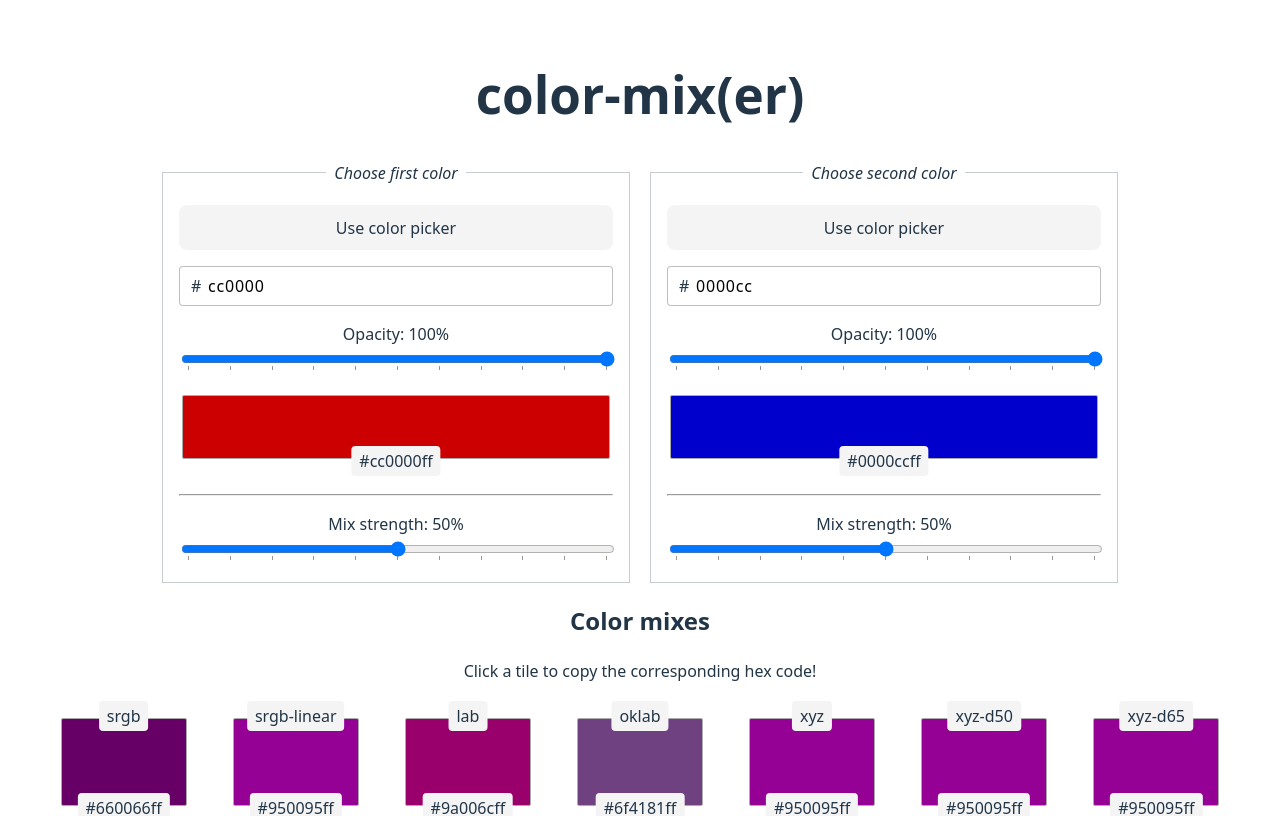
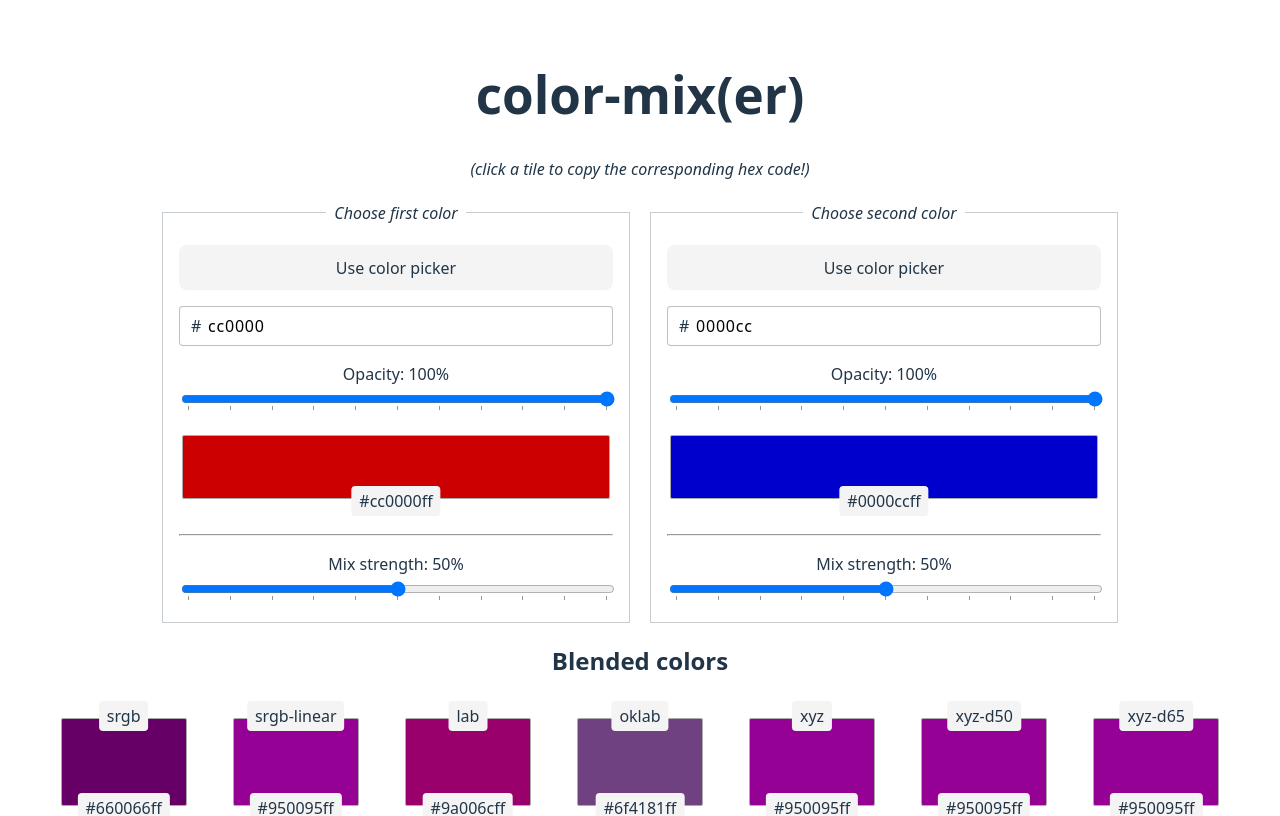
Before and after one commit to wovenstarlight/color-mixer, a React (Vite) app: page / in a window 1280 px wide. Shown: the top 816 px of the page. Built offline with nearby package versions, Linux system fonts and the light colour scheme.

Commit message:
Reorder heading/explanatory message

```diff
--- a/src/App.tsx
+++ b/src/App.tsx
@@ -19,6 +19,8 @@ function App() {
 	return (
 		<ColorContext.Provider value={[color1, color2]}>
 			<h1>color-mix(er)</h1>
+			<p><i>(click a tile to copy the corresponding hex code!)</i></p>
+
 			<form id="colorpicking">
 				<ColorPicker
 					title="Choose first color"
@@ -47,8 +49,7 @@ function App() {
 				</datalist>
 			</form>
 			<section id="mixes">
-				<h2>Color mixes</h2>
-				<p>Click a tile to copy the corresponding hex code!</p>
+				<h2>Blended colors</h2>
 				<MixGrid />
 			</section>
 
```
